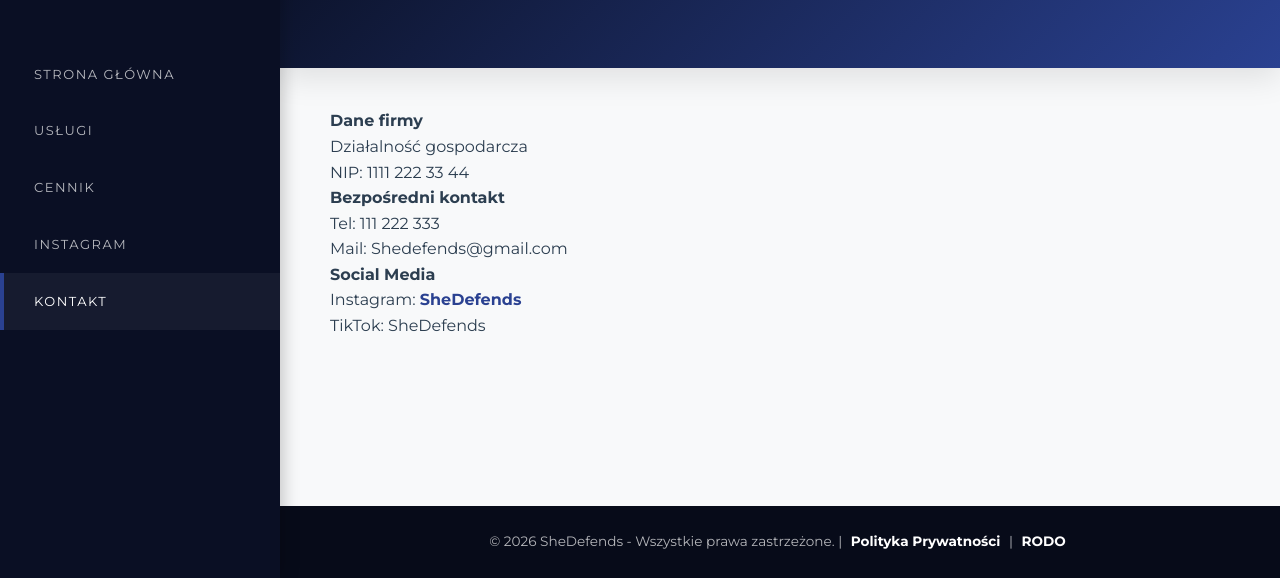
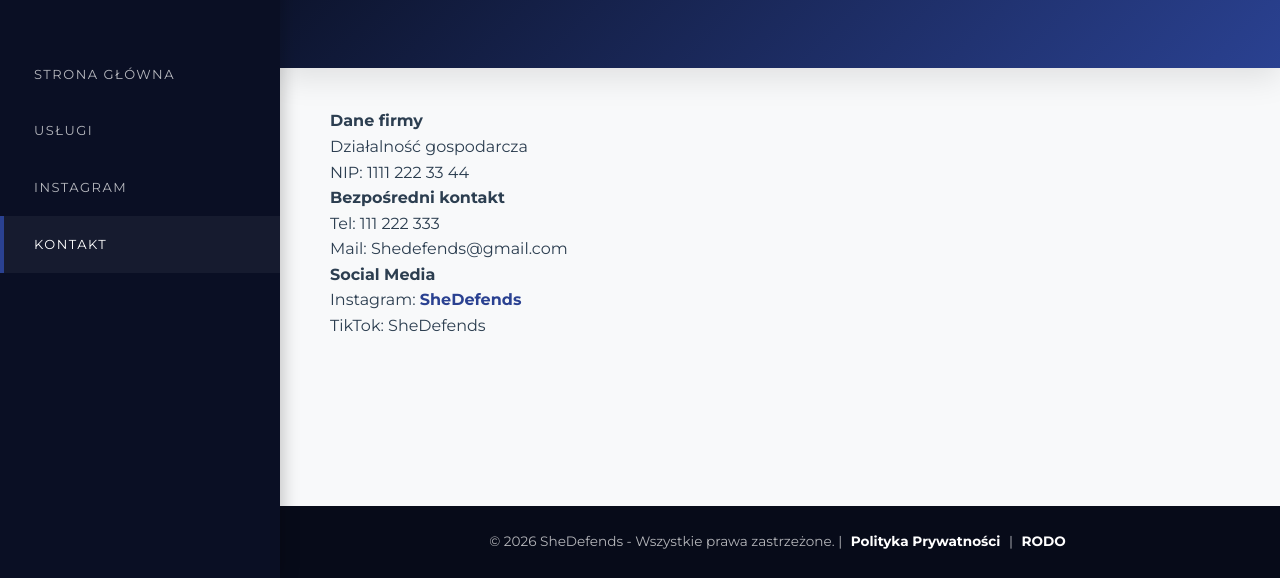
Before and after one commit to kingaszym11-hub/SheDefends, a plain HTML site: page kontakt.html in a window 1280 px wide. Shown: the part 222-800 px from the top of the page. Drawn offline with Linux system fonts and the light colour scheme.

Commit message:
Update kontakt.html

```diff
--- a/kontakt.html
+++ b/kontakt.html
@@ -16,7 +16,6 @@
             <ul class="menu">
                 <li><a href="index.html">Strona główna</a></li>
                 <li><a href="uslugi.html">Usługi</a></li>
-                <li><a href="cennik.html">Cennik</a></li>
                 <li><a href="https://www.instagram.com/_shedefends_/" target="_blank">Instagram</a></li>
                 <li><a href="kontakt.html" class="active">Kontakt</a></li>
             </ul>
```
